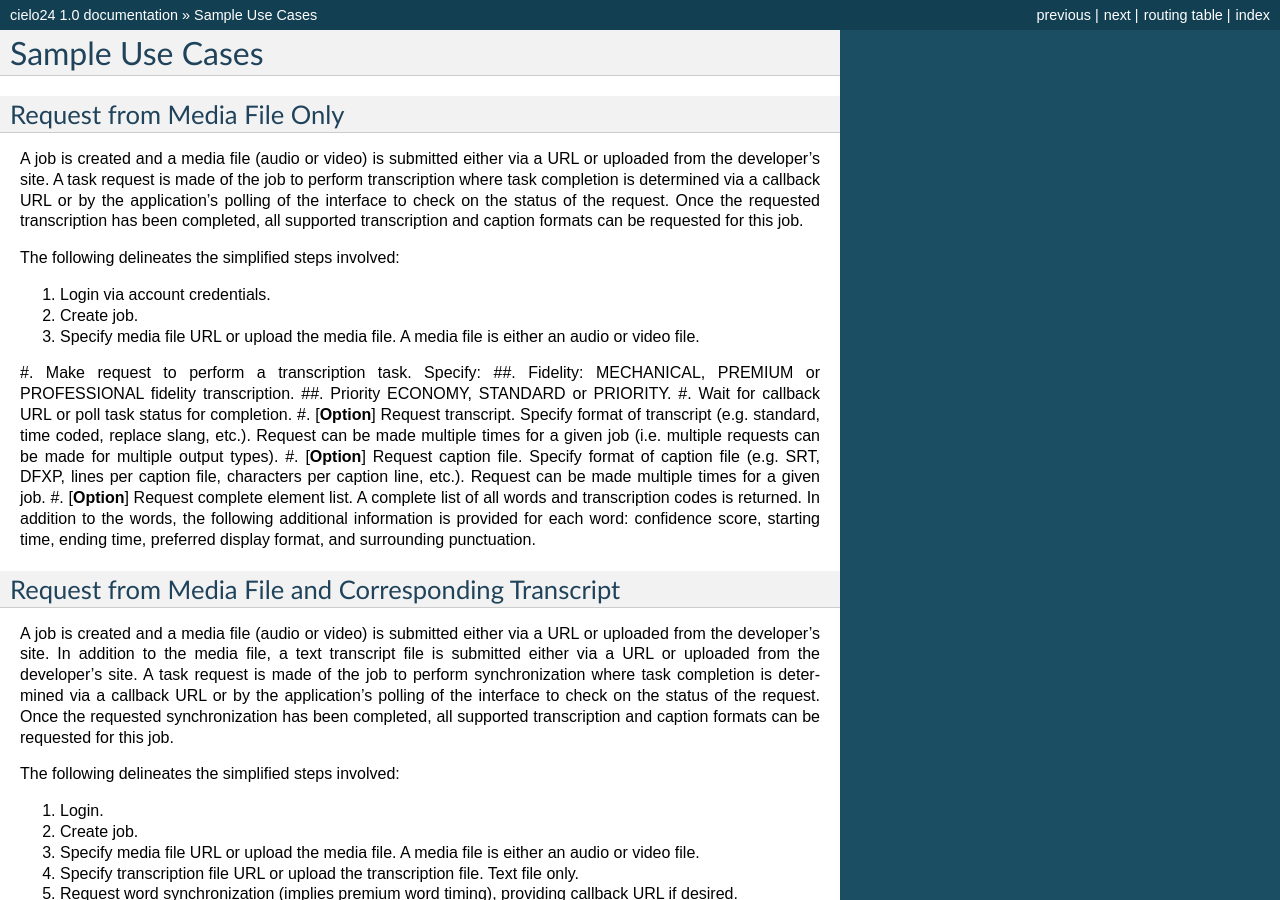
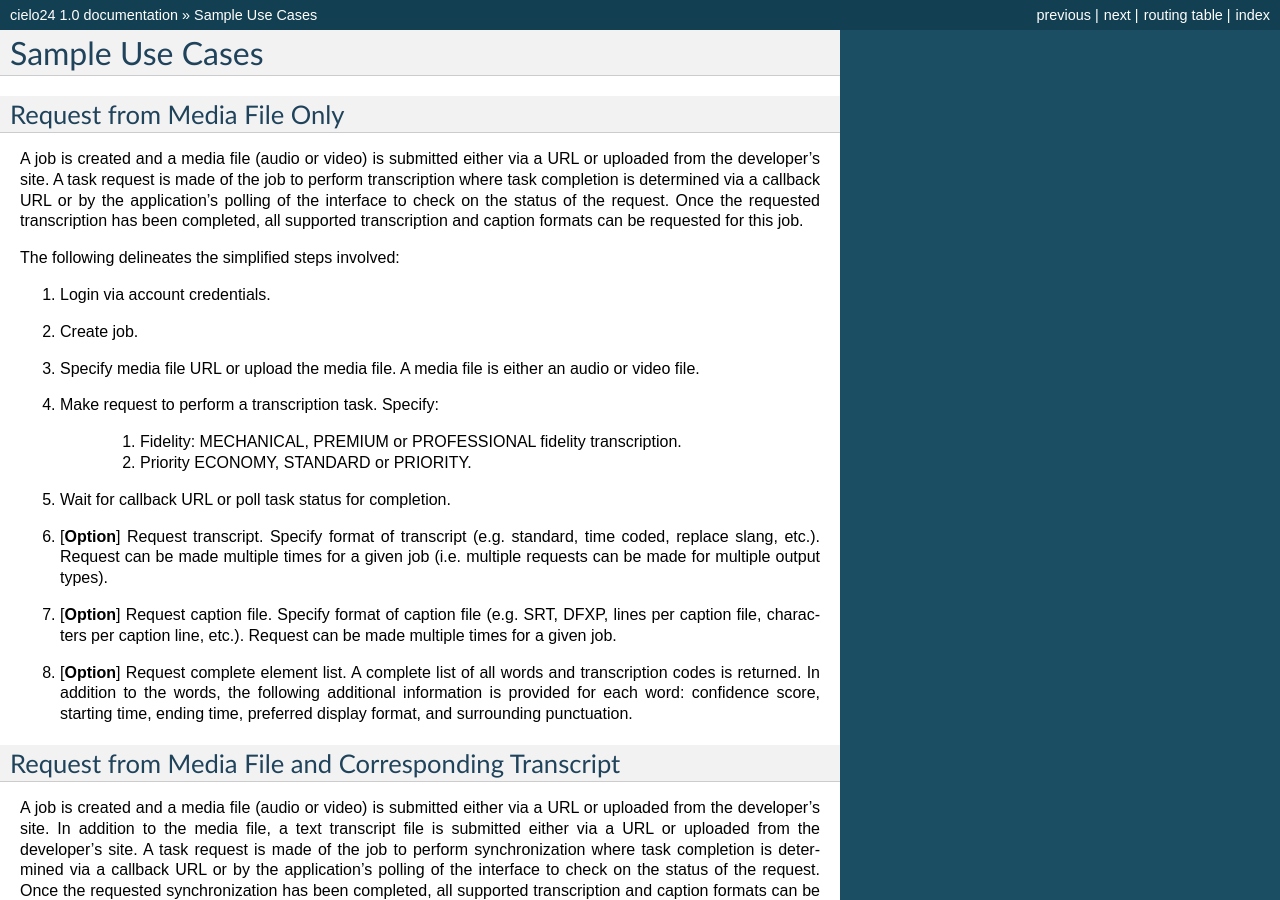
Before and after one commit to cielo24/Docs, a Sphinx documentation site: the page built from api/source/use_cases.rst, in a window 1280 px wide and 900 px high. Built offline with Sphinx 7.4.7, drawn with Linux system fonts in a browser that asks for light colours.

```diff
--- a/api/source/use_cases.rst
+++ b/api/source/use_cases.rst
@@ -14,8 +14,10 @@ The following delineates the simplified steps involved:
 #. Create job.
 #. Specify media file URL or upload the media file. A media file is either an audio or video file.
 #. Make request to perform a transcription task. Specify:
-##. Fidelity: MECHANICAL, PREMIUM or PROFESSIONAL fidelity transcription.
-##. Priority ECONOMY, STANDARD or PRIORITY.
+
+    #. Fidelity: MECHANICAL, PREMIUM or PROFESSIONAL fidelity transcription.
+    #. Priority ECONOMY, STANDARD or PRIORITY.
+
 #. Wait for callback URL or poll task status for completion.
 #. [**Option**] Request transcript. Specify format of transcript (e.g. standard, time coded, replace slang, etc.). Request can be made multiple times for a given job (i.e. multiple requests can be made for multiple output types).
 #. [**Option**] Request caption file. Specify format of caption file (e.g. SRT, DFXP, lines per caption file, characters per caption line, etc.). Request can be made multiple times for a given job.
```
